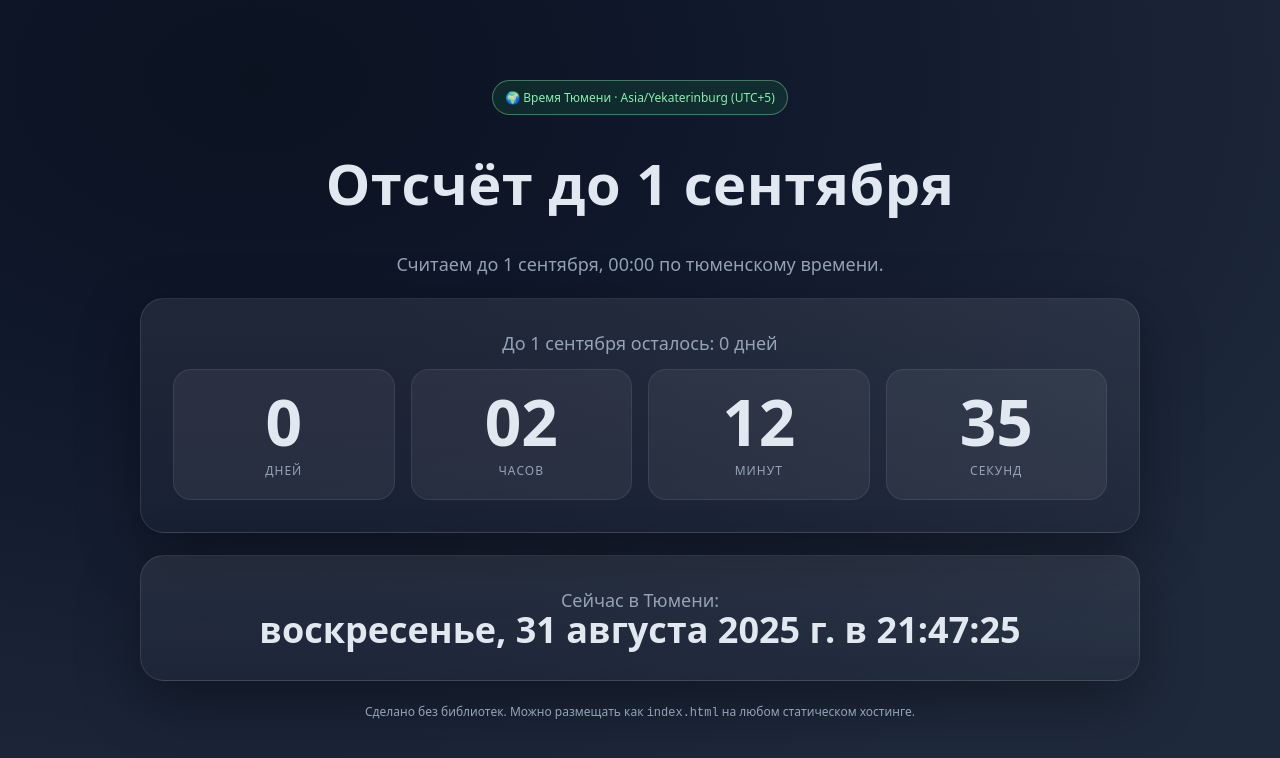
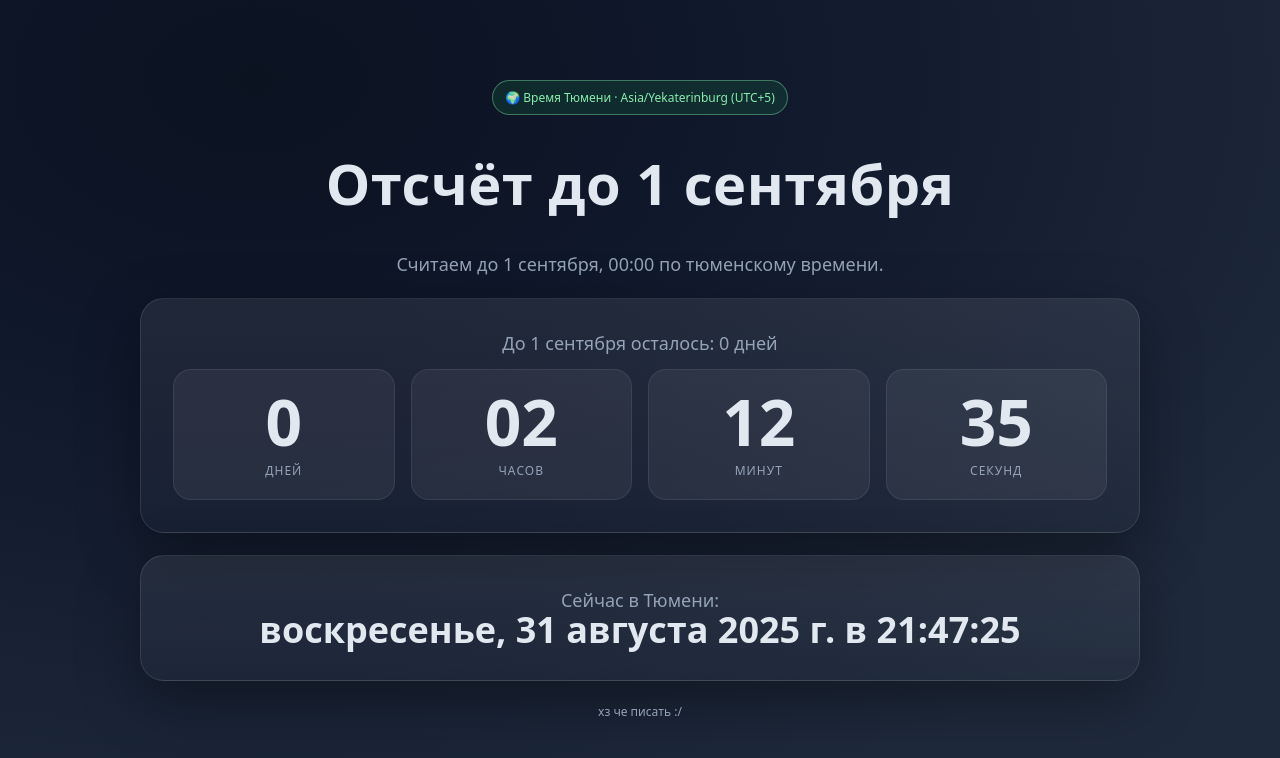
Before and after one commit to slavaslava10201/my-website, a plain HTML site: page index.html in a window 1280 px wide. Drawn offline with Linux system fonts and the light colour scheme.

Commit message:
index.html

```diff
--- a/index.html
+++ b/index.html
@@ -119,7 +119,7 @@
       <div class="value" id="nowTyumen" style="font-size: clamp(20px, 4.8vw, 36px);"></div>
     </div>
 
-    <div class="footer">Сделано без библиотек. Можно размещать как <code>index.html</code> на любом статическом хостинге.</div>
+    <div class="footer">хз че писать :/</div>
   </div>
 
   <div class="rain" id="rain" aria-hidden="true"></div>
```
